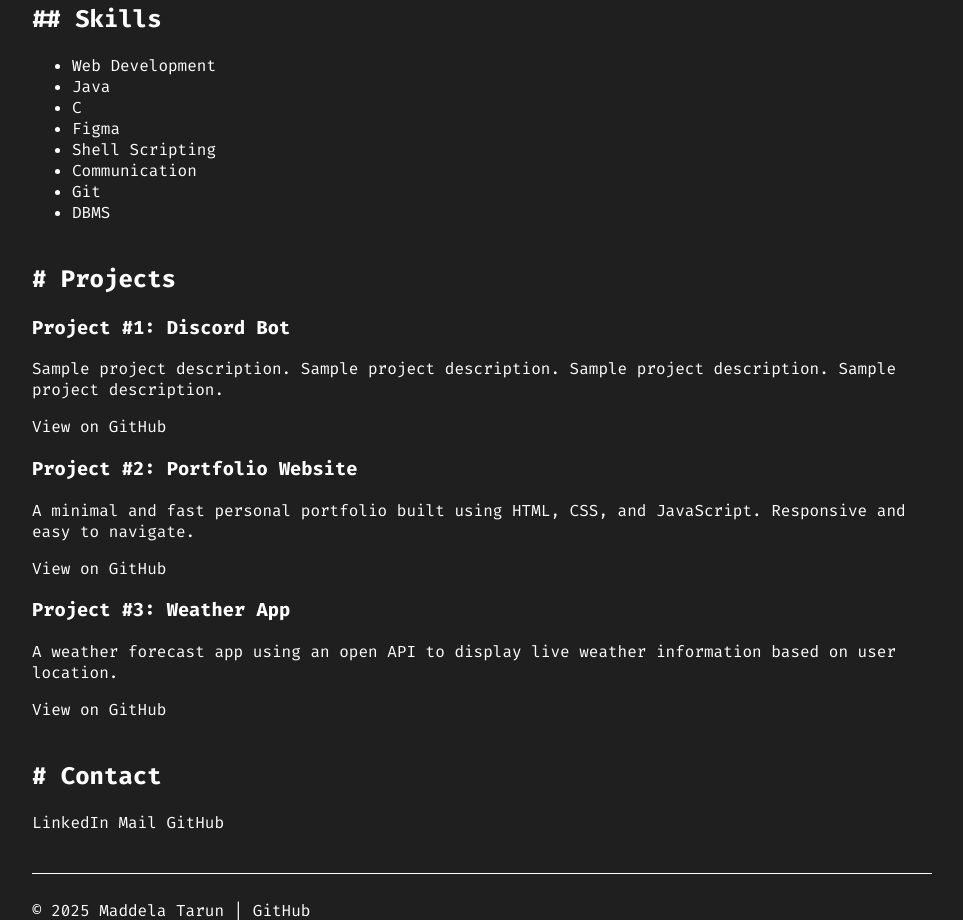
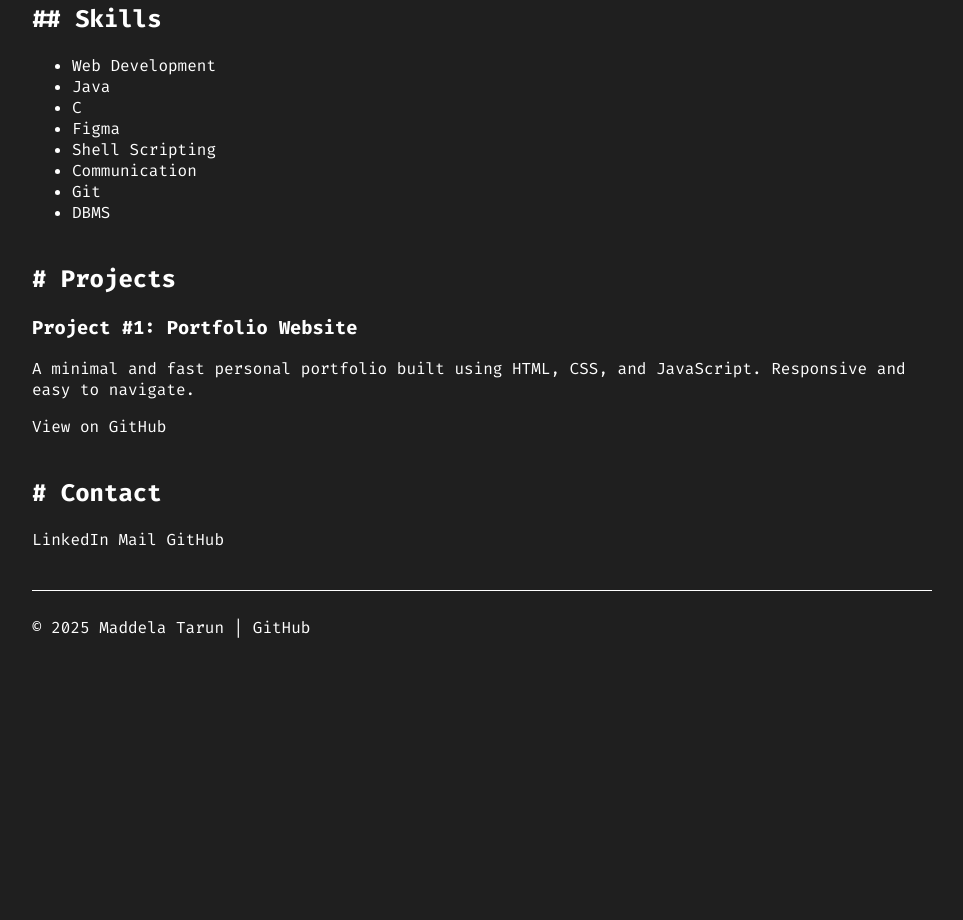
Before and after one commit to MaddelaTarun/portfolio, a plain HTML site: page index.html in a window 1280 px wide. Shown: the part 514-1434 px from the top of the page, without its empty margins (158-1121 px from the left). After the commit the page ends 1168 px from the top, so only its background shows below. Drawn offline with Linux system fonts and the light colour scheme.

Commit message:
Small Change

```diff
--- a/index.html
+++ b/index.html
@@ -50,6 +50,7 @@
           <strong>Gopalan College of Engineering and Management</strong>
         </p>
 
+      <div class="about-sections">
         <div id="interests">
           <h2>## Interests</h2>
           <ul>
@@ -75,41 +76,20 @@
             <li>DBMS</li>
           </ul>
         </div>
+      </div>
+
       </section>
 
       <!-- Projects Section -->
       <section id="projects">
         <h2># Projects</h2>
-
         <div class="project">
-          <h3>Project #1: Discord Bot</h3>
-          <p>
-            Sample project description. Sample project description. Sample
-            project description. Sample project description.
-          </p>
-          <a href="https://github.com/yourusername/discord-bot" target="_blank"
-            >View on GitHub</a
-          >
-        </div>
-
-        <div class="project">
-          <h3>Project #2: Portfolio Website</h3>
+          <h3>Project #1: Portfolio Website</h3>
           <p>
             A minimal and fast personal portfolio built using HTML, CSS, and
             JavaScript. Responsive and easy to navigate.
           </p>
           <a href="https://github.com/yourusername/portfolio" target="_blank"
-            >View on GitHub</a
-          >
-        </div>
-
-        <div class="project">
-          <h3>Project #3: Weather App</h3>
-          <p>
-            A weather forecast app using an open API to display live weather
-            information based on user location.
-          </p>
-          <a href="https://github.com/yourusername/weather-app" target="_blank"
             >View on GitHub</a
           >
         </div>
```
